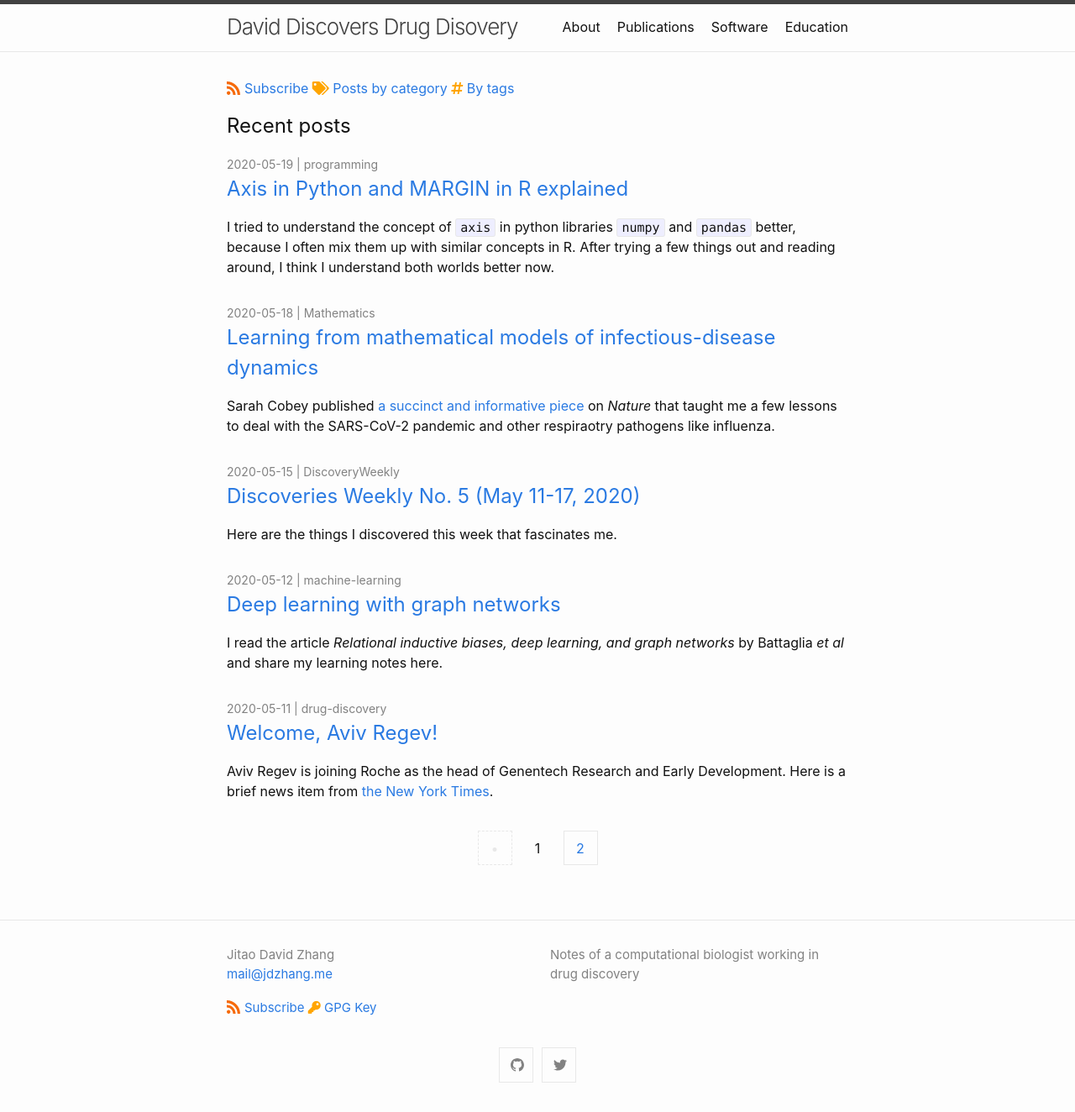
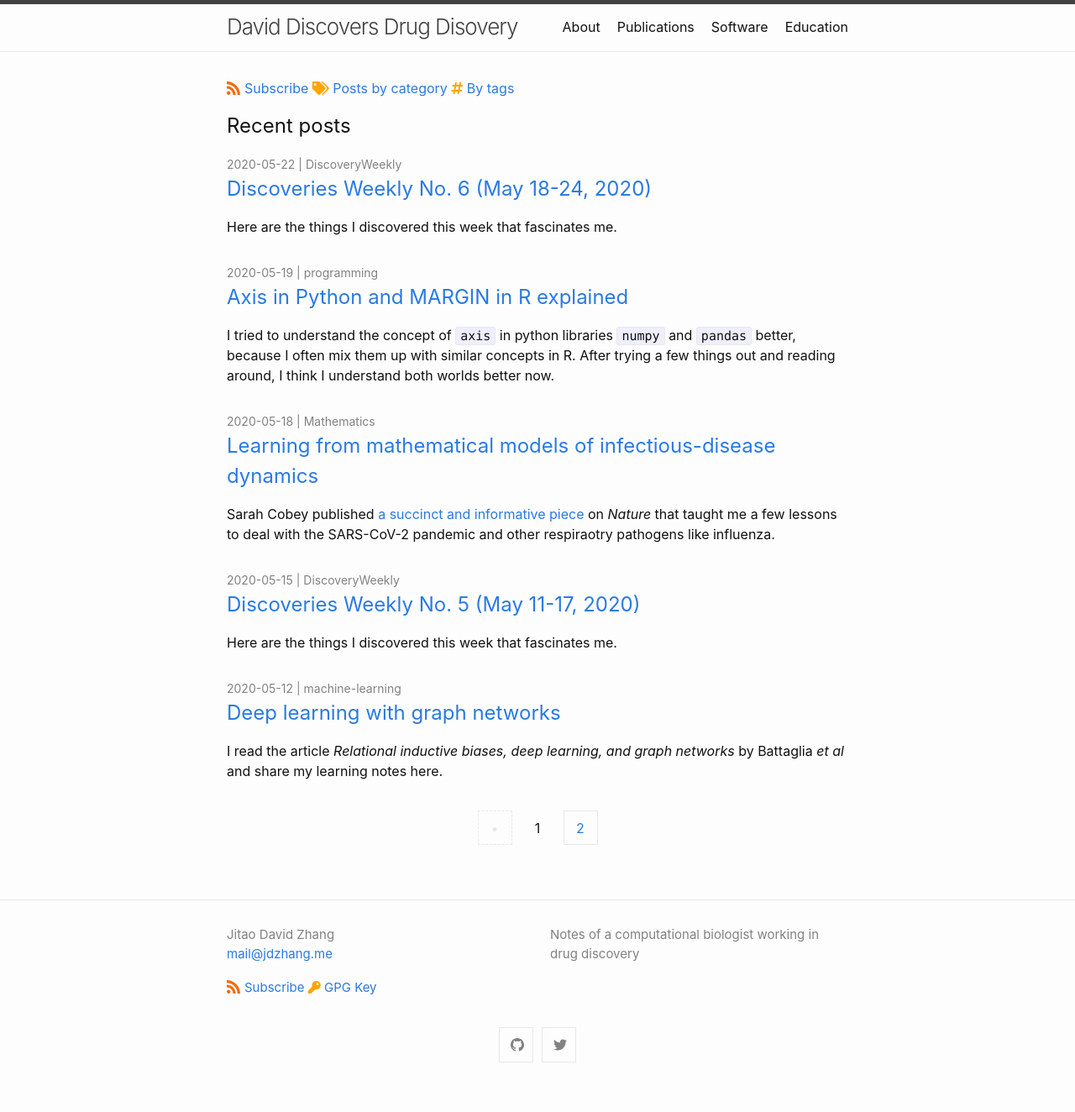
Before and after one commit to Accio/accio.github.io, a Jekyll site: the page built from index.html, in a window 1280 px wide. Shown: the whole page at 84% size. Built offline with Jekyll 4.4.1, drawn with Linux system fonts in a browser that asks for light colours; the list of posts is cut into pages by our own code; after the commit the page ends 1300 px from its top, so only the background shows below that; some of the changed lines change nothing that is shown.

Commit message:
weekly discovery

```diff
--- a/_drafts/2020-05-22-dw6-2020KW21.md
+++ b/_posts/2020-05-22-dw6-2020KW21.md
@@ -9,6 +9,14 @@
 
 * TOC
 {:toc}
+
+This is a drawing of my daughter, Agnes Boya Zhang, inspired by the story of
+*Alice's Adventures in Wonderland* by English mathematician Charles L. Dodgson
+under the pseudonym Lewis Carroll.
+
+![Alice's Adventures in Wonderland, drawn by Agnes Boya Zhang on
+22.05.2020]({{site.url}}/assets/images/Agnes-Drawing-20200522-AliceInWonderland.jpg){:
+.center-image }
 
 ## Sharing is like a muscle
 
@@ -51,6 +59,16 @@
 predictions about their biological properties, and to link disease data with
 compound data, with the hope of repurposing compounds for other diseases than
 the disease for which the compound was originally designed for.
+
+I like the concept of the paper because it supports the some proposals that my
+colleagues and I made in the review article  [*Multiscale modelling of drug
+mechanism and
+safety*](https://www.sciencedirect.com/science/article/pii/S1359644619304684),
+published end of 2019 on *Drug Discovery Today*, in particular that we have to
+integrate information and models at multiple scales. While statistical modelling
+and machine learning can inform us a lot when we analyse drugs
+*retrospectively*, I think it is still an open question how to construct and
+integrate models at different scales effectively *prospectively*.
 
 ## Biology
 
@@ -323,7 +341,40 @@
     Heger](https://journals.plos.org/ploscompbiol/article?id=10.1371/journal.pcbi.1007449)
     offered ten quick tips for homology modelling of high-resolution 3D
     structures.
-* [Sesterhenn *et al*](https://science.sciencemag.org/content/368/6492/eaay5051/tab-pdf) reported on *Nature* their effort to design proteins that neutralize RSV.
+* [Sesterhenn *et
+  al*](https://science.sciencemag.org/content/368/6492/eaay5051/tab-pdf)
+  reported on *Nature* their effort to design proteins that neutralize RSV.
+
+## Mathematics
+
+### Discrete mathematics: an open introduction
+
+Discrete mathematics is a branch of mathematics which builds the fundamentals of
+computer science and applied mathematics that are important in drug discovery
+such as bioinformatics as well as graph and network analysis.
+
+Oscar Levin wrote a free, open-source textbook for a first or second year
+undergraduate course for math majors. The book comes with exercises and can be
+used as an interactive online ebook at
+[openmathbooks](http://discrete.openmathbooks.org/dmoi3.html).
+
+### Geometry of data
+
+Philipp Mekler made me aware of a paper by [Breiding *et
+al.*](https://arxiv.org/abs/1802.09436) about learning algebraic varieties from
+samples.
+
+Simply put, an algebraic variety is the set of solutions of a system of
+polynomial equations where the target variable equals zero. 'Variety' can be
+read by applied researchers as 'manifold' or 'shape'. Learning algebraic
+varieties from few samples, in my limited understanding, is to learn about the
+shape (geometry) of the data.
+
+Bernd Sturmfels gave a lecture guiding us through the main ideas of the paper,
+available on [youtube](https://www.youtube.com/watch?v=V0KrelkVxWQ). An
+implementation of the learning algorithm is implemented in a software package
+written in Julia, a scientific computing language, available on GitHub
+[PBrdng/LearningAlgebraicVarieties](https://github.com/PBrdng/LearningAlgebraicVarieties).
 
 ## Other gems
 
@@ -334,10 +385,29 @@
 * In an
     [interview](https://cacm.acm.org/news/244846-can-ai-become-conscious/fulltext)
     with Bennie Mols, neuroscientist Christof Koch talked about the [Integrated
-    Information Theory
-    (Wikipedia link)](https://en.wikipedia.org/wiki/Integrated_information_theory). He
+    Information Theory (Wikipedia
+    link)](https://en.wikipedia.org/wiki/Integrated_information_theory). He
     distinguished between intelligence and consciousness. According to him,
     intelligence is about behaviour, for instance what to do in a new
     environment. Consciousness is about being. And he argues that consciousness
     can not be deduced from behaviour. Rather, we have to check whether the
     system has *causal power*.
+* The Rijks museum in Amsterdam published the largest and most detailed ever
+  photograph of *The Night Watch* by Rembrandt, available on [the museums'
+  website](https://www.rijksmuseum.nl/en/most-detailed-ever-photograph-of-the-night-watch-goes-online).
+
+![photo of operation nightwatch, copyright of Rijks
+Museum](https://rijks-qms-frontend.azureedge.net/assets/067d4b71-a8c0-4f02-be1f-72ed9dcfcdbe?w=600&h=400&c=55eb0e56ebec9c1ef093175655fbc8f089eccef203f7f9f30d047f8dfbd50880){:
+.center-image }
+
+* From [a hacker news user](https://news.ycombinator.com/item?id=23234117):
+  *Scrum is a way to take a below average or poor developer and turn them into
+  an average developer. It's also great at taking great developers and turning
+  them into average developers.*
+* [The Jargon File](http://catb.org/~esr/jargon/html/index.html), a collection
+  of hacker languages and slangs that reflect hackers' tradition, folklore, and
+  humour. Discovered by Ruan Yifeng's blog and Wikipedia when I tried to trace
+  the source of the *Hanlon's razor*: *Never attribute to malice that which can
+  be adequately explained by stupidity*.
+
+Have a happy weekend!
```
